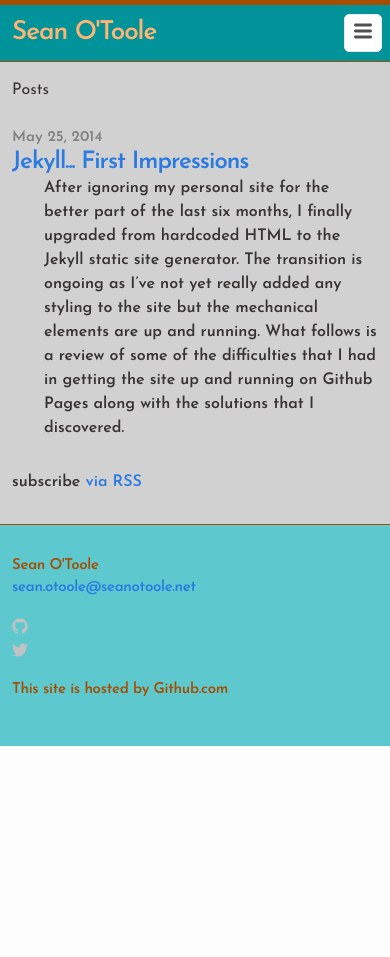
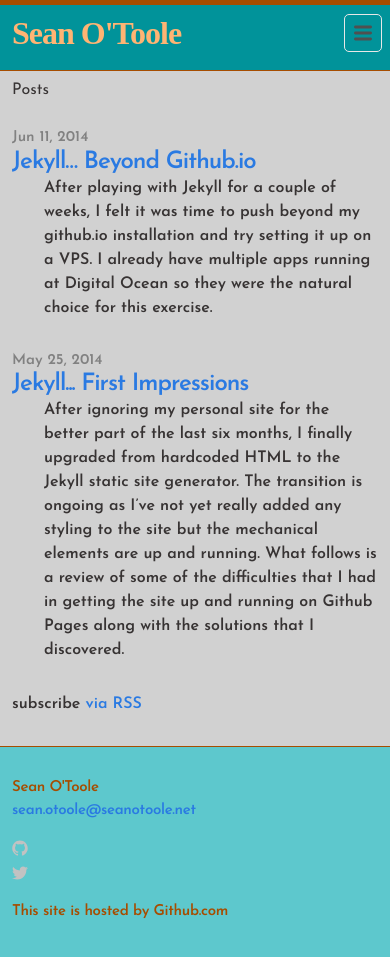
Before and after one commit to seanot/personal_page, a Jekyll site: the page built from index.html, in a window 390 px wide and 969 px high. Shown: the top 957 px of the window. Built offline with Jekyll 4.4.1, drawn with Linux system fonts in a browser that asks for light colours; nearby versions of some CDN libraries; some web fonts are replaced; comment, search, counter and statistics services are not loaded.

Commit message:
Title font mods and new blog post

```diff
--- a/_includes/head.html
+++ b/_includes/head.html
@@ -12,6 +12,7 @@
     <script type="text/javascript" href="{{ "/js/main.js" | prepend: site.baseurl }}"></script>
 
     <!-- Custom CSS -->
+    <link href='http://fonts.googleapis.com/css?family=Happy+Monkey' rel='stylesheet' type='text/css'>
     <link rel="stylesheet" href="{{ "/css/main.css" | prepend: site.baseurl }}">
 
 </head>
--- /dev/null
+++ b/_posts/2014-06-11-jekyll-beyond-githubio.markdown
@@ -0,0 +1,19 @@
+---
+layout: post
+title: "Jekyll… Beyond Github.io"
+date: 2014-06-11 09:30:00
+categories: jekyll coding
+---
+
+After playing with Jekyll for a couple of weeks, I felt it was time to push beyond my github.io installation and try setting it up on a VPS. I already have multiple apps running at Digital Ocean so they were the natural choice for this exercise.
+
+Initially, I planned to deploy with Mina, a Ruby gem that I have found to be delightfully simple to set up. However I had never set up a remote git repository and this exercise was all about new challenges. I chose nginx for my HTTP server and its installation was entirely straight forward so I won’t elaborate here. As I plan to use this VPS for additional websites that may require different versions of Ruby, I chose to use rbenv for Ruby version control. I moved from RVM to rbenv locally about six months ago and I’ve found that I really like it.
+
+The recipe that I followed to set up Jekyll and git on the VPS was from Digital Ocean entitled [How to Deploy Jekyll Blogs with Git](https://www.digitalocean.com/community/tutorials/how-to-deploy-jekyll-blogs-with-git). The only snag that I ran into is still unsolved and it involved a post-receive hook for pushing the git repo into production. The commands run fine when executed line by line on the server but I get a command not found error when I run the script. Every bit of advice I can find tells me that this is a path issue, however setting the path does not correct the error. When I figure this out, I’ll document it in another blog post.
+
+Notes on what was installed on this VPS:
+Ubuntu 14.04
+Nginx
+Git
+Rbenv
+Jekyll
--- a/css/main.css
+++ b/css/main.css
@@ -48,7 +48,8 @@
 .site-header {
   border-top: 5px solid #a64d00;
   border-bottom: 1px solid #a64d00;
-  min-height: 56px;
+  font-family: 'Happy Monkey', cursive;
+  min-height: 65px;
   background-color: #01939a;
   position: fixed;
 }
@@ -58,7 +59,7 @@
 .site-title:visited {
   display: block;
   color: #ffb473;
-  font-size: 26px;
+  font-size: 32px;
   letter-spacing: -1px;
   float: left;
   line-height: 56px;
@@ -376,7 +377,7 @@
     position: fixed;
     z-index: 10;
     top: 14px; right: 8px;
-    background-color: white;
+    background-color: 01939a;
     -webkit-border-radius: 5px;
     -moz-border-radius: 5px;
     border-radius: 5px;
@@ -401,7 +402,10 @@
     display: none;
   }
 
-  .site-nav:hover .trigger { display: block; }
+  .site-nav:hover .trigger {
+    display: block;
+    color: 01939a;
+  }
 
   .site-nav .page-link {
     display: block;
--- a/json/index.html
+++ /dev/null
@@ -1,4 +0,0 @@
----
-title: json
----
-{"homepage":"{{ site.production_url }}","name":"{{ site.title }}","description":"{{ site.tagline }}","author":"{{ site.author.name }}","posts":[{% for post in site.posts %}{"url":"{{ site.production_url }}{{ post.url }}","title":"{{ post.title }}","id": "{{ post.id }}","published_on":"{{ post.date | date: "%-d %B %Y" }}"}{% if forloop.rindex0 > 0 %},{% endif %}{% endfor %}]}
```
